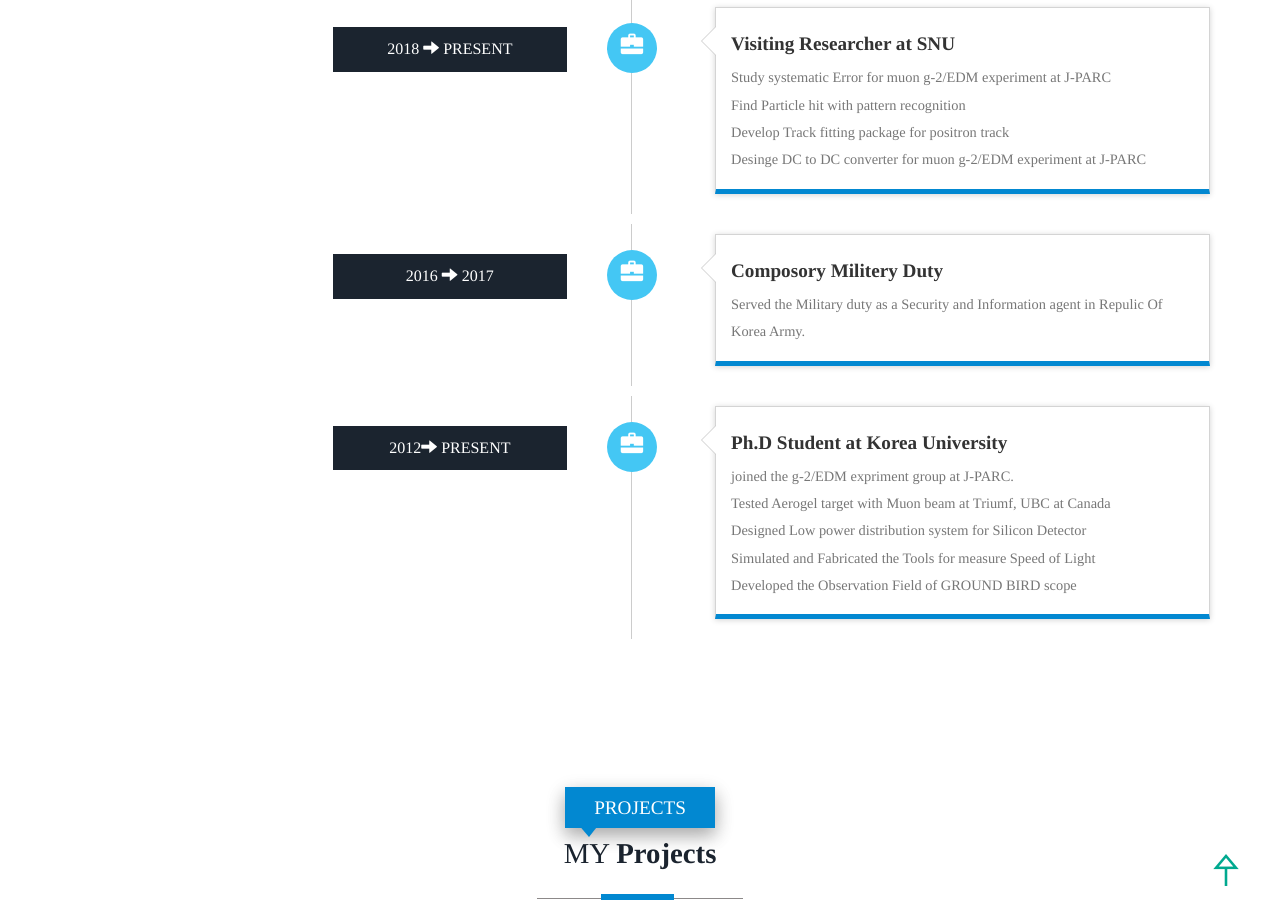
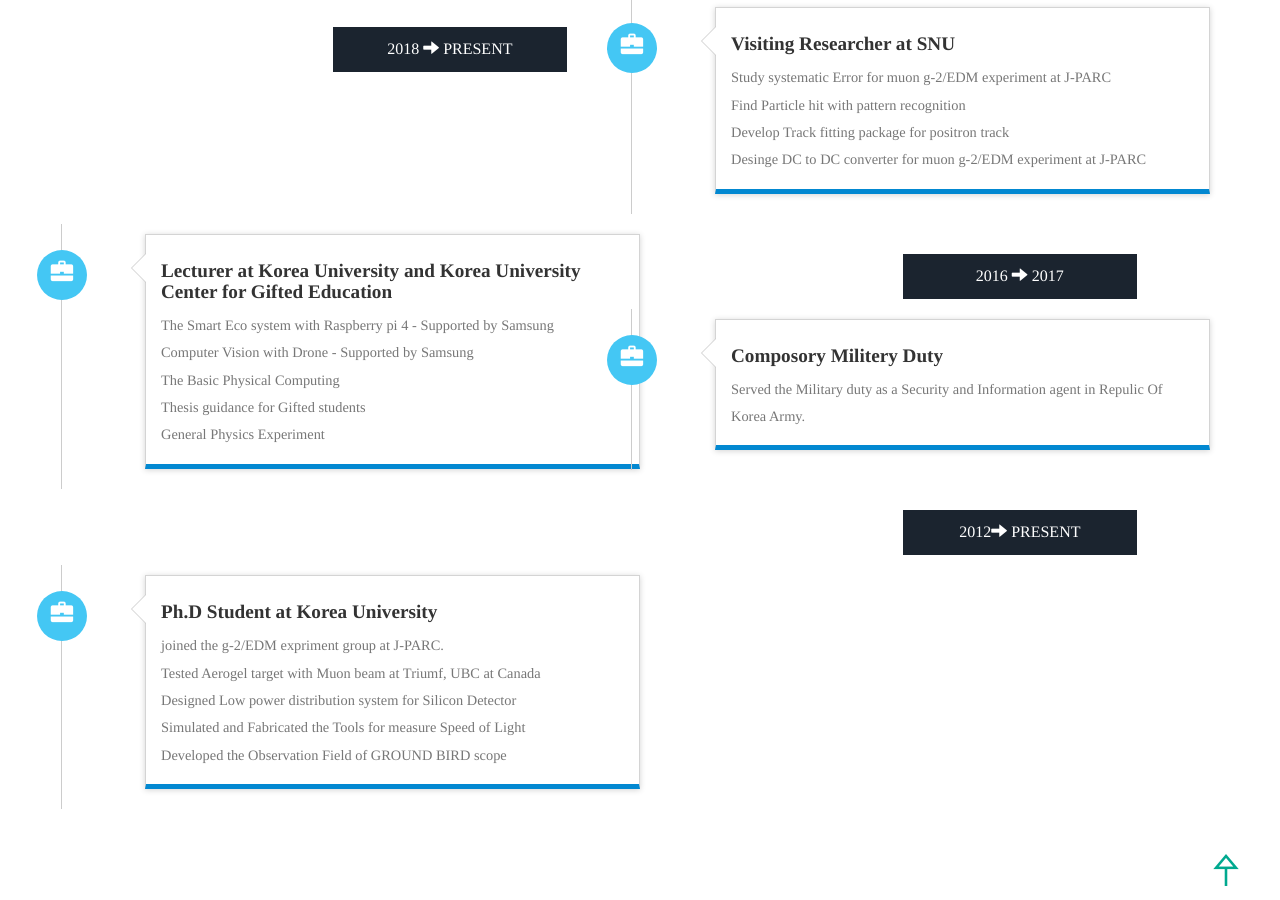
Before and after one commit to WoodoLee/WoodoLee.github.io, a Jekyll site: the page index.html, which Jekyll copies as it is, in a window 1280 px wide and 900 px high, scrolled down 1221 px. Built offline with Jekyll 4.4.1, drawn with Linux system fonts in a browser that asks for light colours; nearby versions of some CDN libraries; library files that are not in the unit come from our copies.

Commit message:
timeline

```diff
--- a/index.html
+++ b/index.html
@@ -200,6 +200,25 @@ Smartphone Compatible web template" />
               </div>
             </li>
           </ul>
+
+          <ul class="col-md-6 timeline">
+            <li>
+              <div class="timeline-badge info"><i class="glyphicon glyphicon-briefcase"></i></div>
+              <div class="timeline-panel">
+                <div class="timeline-heading">
+                  <h4 class="timeline-title"><a> Lecturer at Korea University and Korea University Center for Gifted Education</a></h4>
+                </div>
+                <div class="timeline-body">
+                  <p>The Smart Eco system with Raspberry pi 4 - Supported by Samsung</p>
+                  <p>Computer Vision with Drone - Supported by Samsung</p>
+                  <p>The Basic Physical Computing</p>
+                  <p>Thesis guidance for Gifted students</p>
+                  <p>General Physics Experiment</p>
+                </div>
+              </div>
+            </li>
+          </ul>
+
 
         <div class="col-md-6 year-info">
           <ul class="year">
```
